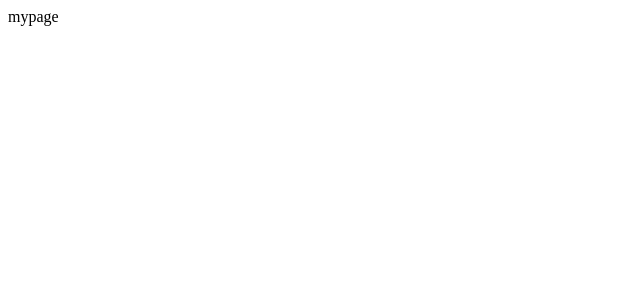
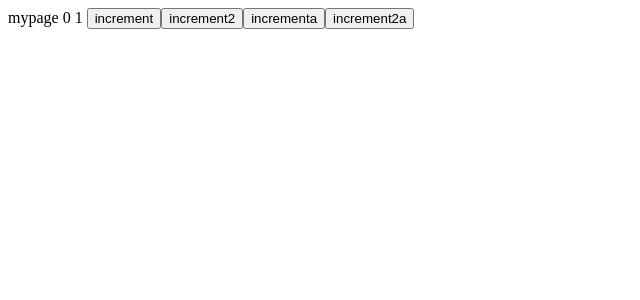
Before and after one commit to novb1492/study_nuxt, a Nuxt app: page /mypage in a window 1280 px wide. Shown: the top 300 px of the page, without its empty margins (0-640 px from the left). Built offline with nearby package versions, Linux system fonts and the light colour scheme.

Commit message:
nuxst store 적용법

```diff
--- a/api/reuqest.js
+++ b/api/reuqest.js
@@ -3,6 +3,7 @@ import axios from 'axios';
 export  function setInterceptors(instance)  {
   instance.interceptors.request.use(
     (config) => {
+      config.withCredentials=true;
       return config;
     },
     (error) => {
@@ -23,8 +24,8 @@ export  function setInterceptors(instance)  {
   return instance;
 }
 export const instance = axios.create({
-  withCredentials: true,
-  baseURL: 'http://localhost:80802345',
+//   withCredentials: true,
+  baseURL: 'http://localhost:8080',
   headers: {
     'Content-Type': "application/json",
   }
--- a/pages/mypage.vue
+++ b/pages/mypage.vue
@@ -1,11 +1,39 @@
 <template lang="">
     <div>
         mypage
+        {{counter}}
+        {{counter2}}
+        <button @click="increment">increment</button>
+        <button @click="increment2">increment2</button>
+        <button @click="increment3(2)">incrementa</button>
+        <button @click="increment4(3)">increment2a</button>
     </div>
 </template>
 <script>
+import { mapActions, mapGetters, mapMutations } from "vuex";
 export default {
-
+    computed: {
+        ...mapGetters( {
+            counter:"getName"
+        }),
+        ...mapGetters( "todo",{
+            counter2:"getName"
+        }),
+    },
+    methods:{
+        ...mapMutations( {
+            increment: "increment",
+        }),
+        ...mapMutations("todo", {
+            increment2: "increment",
+        }),
+        ...mapActions( {
+            increment3: "increment",
+        }),
+        ...mapActions("todo", {
+            increment4: "increment",
+        }),
+    }
 }
 </script>
 <style lang="">
--- /dev/null
+++ b/store/index.js
@@ -0,0 +1,22 @@
+export const state = () => ({
+    counter: 0
+    });
+
+export const mutations = {
+     increment (state) {
+       state.counter++;
+     },
+     increment2 (state,num) {
+        state.counter+=num;
+    }
+}
+export const actions = {
+    increment (context,num) {
+        context.commit('increment2', num);
+    }
+}
+export const getters = {
+  getName: (state) => {
+    return state.counter
+  }
+}
--- /dev/null
+++ b/store/todo.js
@@ -0,0 +1,22 @@
+export const state = () => ({
+    counter: 1
+    });
+
+export const mutations = {
+     increment (state) {
+       state.counter++;
+     } ,
+     increment2 (state,num) {
+        state.counter+=num;
+    }
+   }
+   export const actions = {
+    increment (context,num) {
+        context.commit('increment2', num);
+    }
+}
+export const getters = {
+  getName: (state) => {
+    return state.counter
+  }
+}
```
